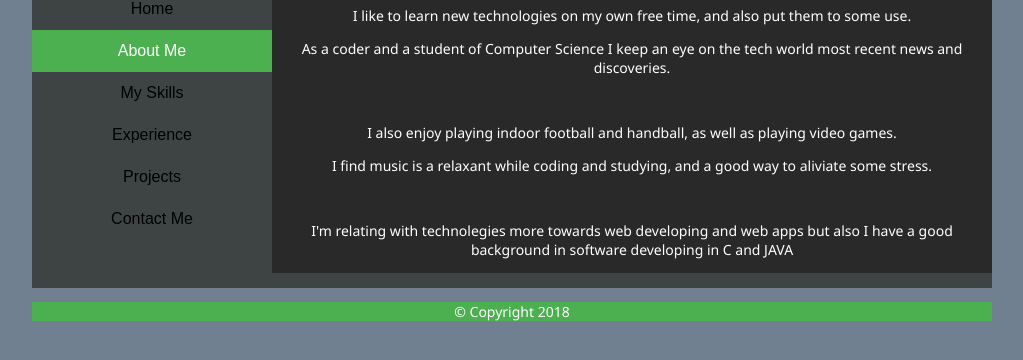
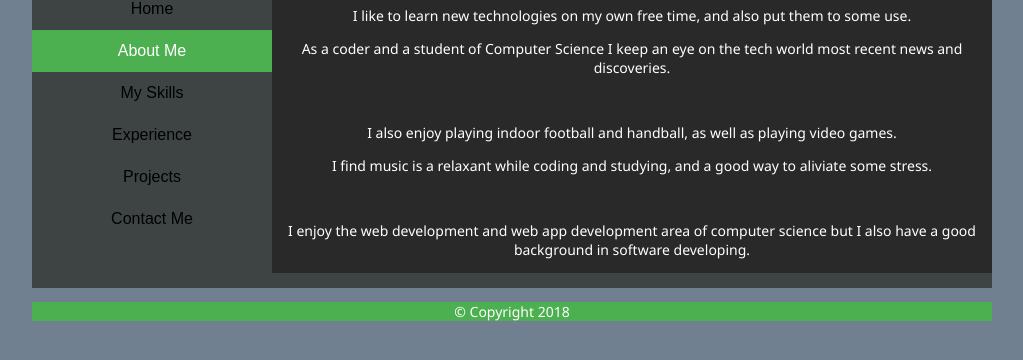
Before and after one commit to JPFC/my-website-development, a plain HTML site: page aboutme.html in a window 1280 px wide. Shown: the part 160-520 px from the top of the page, without its empty margins (128-1151 px from the left). Drawn offline with Linux system fonts and the light colour scheme; files whose address does not match are found by name.

Commit message:
Update aboutme.html

```diff
--- a/aboutme.html
+++ b/aboutme.html
@@ -37,7 +37,7 @@
                 <p>I also enjoy playing indoor football and handball, as well as playing video games.</p>
                 <p>I find music is a relaxant while coding and studying, and a good way to aliviate some stress.</p>
                 <br/>
-                <p>I'm relating with technolegies more towards web developing and web apps but also I have a good background in software developing in C and JAVA </p>
+                <p>I enjoy the web development and web app development area of computer science but I also have a good background in software developing.</p>
             </div>
         </div>
     </div>
```
